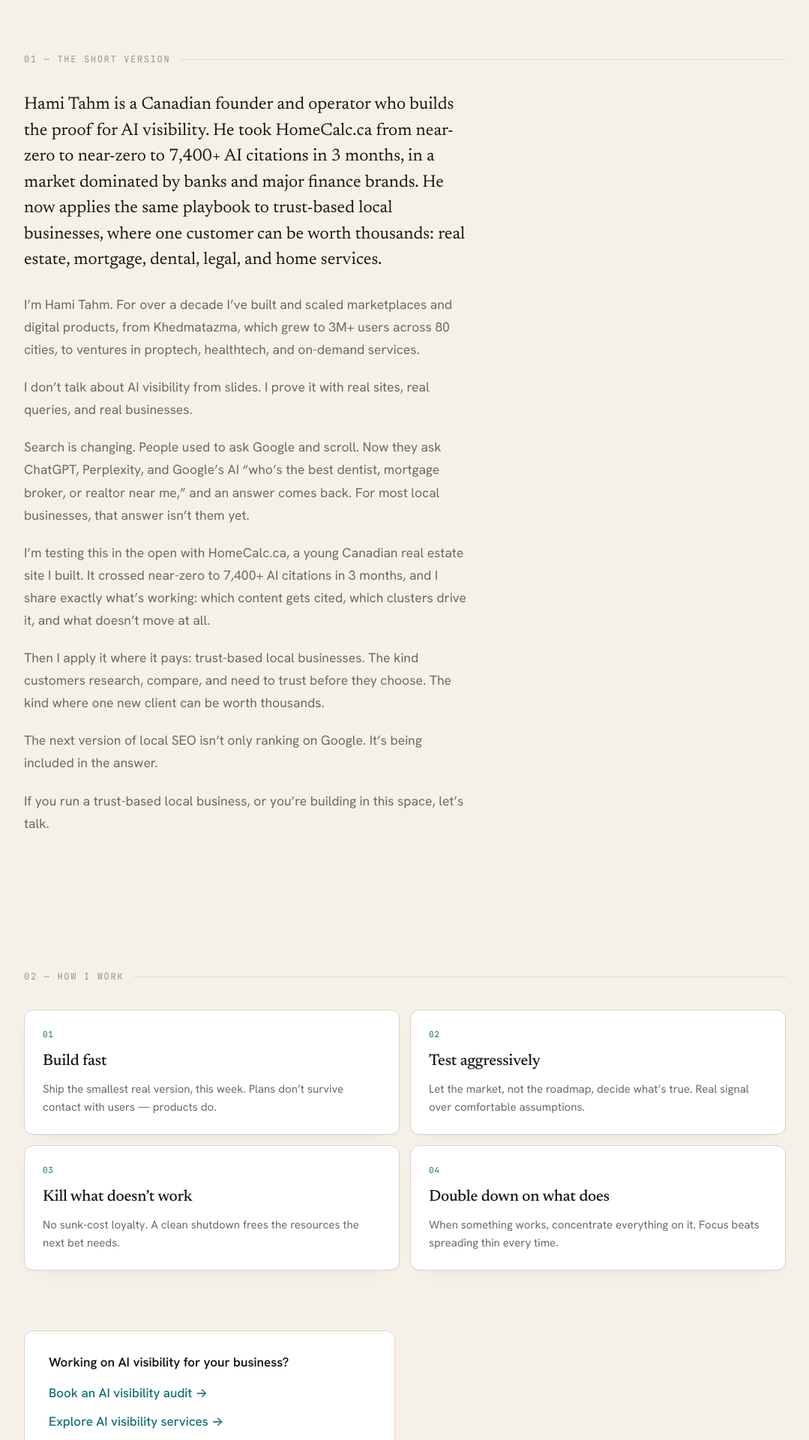
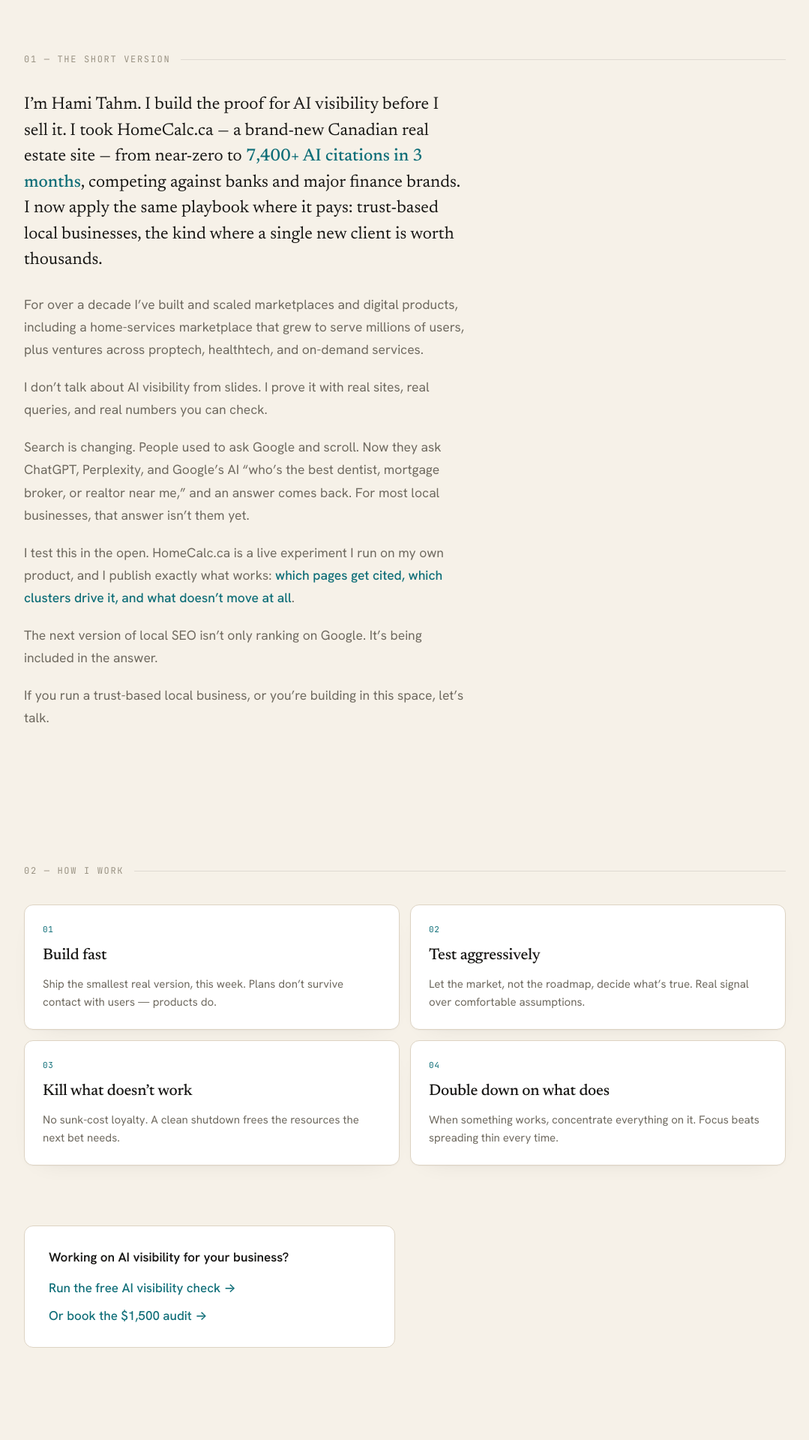
Before and after one commit to Hami-Tahm/hamitahm.com, a Next.js app: page /hami-tahm in a window 1280 px wide. Shown: the part 880-2800 px from the top of the page at 75% size, without its empty margins (100-1179 px from the left). Built offline with nearby package versions, Linux system fonts and the light colour scheme.

Commit message:
about: fix near-zero render bug (x2), duplicate title, 100hrs/wk, unsourced claim; unify POV; link the proof; add profiles + AI/press block

```diff
--- a/src/app/hami-tahm/page.tsx
+++ b/src/app/hami-tahm/page.tsx
@@ -6,12 +6,40 @@
 
 const PORTRAIT_SRC = "/images/hami-tahm/hami-tahm-portrait.png";
 const AUDIT_URL = "/ai-visibility/ai-visibility-audit/";
-const CONSULTANT_URL = "/ai-visibility/ai-visibility-consultant-canada/";
+const CHECKER_URL = "/ai-visibility/ai-visibility-checker/";
+const CASE_STUDY_URL = "/case-studies/homecalc-ai-visibility/";
+
+/**
+ * PROFILES — the professional entity graph, and nothing else.
+ *
+ * These are the same URLs declared in the Person `sameAs` in layout.tsx. Listing them
+ * visibly here closes the loop: each of these profiles links back to hamitahm.com, and
+ * now hamitahm.com links out to each of them. Machines trust a confirmed round-trip far
+ * more than a one-way assertion.
+ *
+ * KEEP THIS LIST AND `sameAs` IN layout.tsx IDENTICAL. If you add a profile to one,
+ * add it to the other — and only add profiles that belong to this practice.
+ */
+const PROFILES = [
+  { label: "LinkedIn", href: "https://www.linkedin.com/in/hami-tahm/" },
+  { label: "X", href: "https://x.com/hamitahm" },
+  { label: "YouTube", href: "https://www.youtube.com/@HamiTahm" },
+  { label: "GitHub", href: "https://github.com/Hami-Tahm" },
+  { label: "Crunchbase", href: "https://www.crunchbase.com/person/hami-tahm" },
+  { label: "HomeCalc.ca", href: "https://homecalc.ca" },
+  { label: "Houmse.com", href: "https://houmse.com" },
+] as const;
 
 export const metadata: Metadata = {
-  title: "Hami Tahm — AI Visibility Consultant | HamiTahm.com",
+  // `absolute` is required. The root layout applies the template "%s | Hami Tahm", so
+  // a plain string here rendered as "Hami Tahm — AI Visibility Consultant | HamiTahm.com
+  // | Hami Tahm" — the name twice in one title. That is the exact keyword-stuffing
+  // pattern search engines have penalised since 2012.
+  title: {
+    absolute: "Hami Tahm — AI Visibility Consultant in Toronto, Canada",
+  },
   description:
-    "Hami Tahm — Canadian AI visibility consultant. Builder of HomeCalc.ca and Houmse.com. Helping businesses appear in ChatGPT, Perplexity, and Google AI Overviews.",
+    "Hami Tahm is a Toronto-based AI visibility consultant. AEO & GEO for Canadian businesses that want to be cited in ChatGPT, Perplexity, and Google AI Overviews. Founder of HomeCalc.ca.",
   alternates: {
     canonical: "https://hamitahm.com/hami-tahm/",
   },
@@ -113,7 +141,15 @@
           <div className="stats-grid stats-grid-3">
             <Stat value="12" unit=" yrs" label="Building" />
             <Stat value="~14" label="Ventures" />
-            <Stat value="100" unit="hrs/wk" label="Deep work" />
+            {/*
+              Was: 100 hrs/wk "Deep work".
+              For the buyer this page is written for — a dentist, a lawyer, a broker
+              deciding whether to hand over $1,500 — "100 hours a week" does not read as
+              commitment. It reads as: this person will burn out and my project will be
+              left half-finished. It also contradicts everything else we sell: a system,
+              a repeatable playbook, flat fees, no retainer.
+            */}
+            <Stat value="Solo" label="Operator-led" />
           </div>
         </RevealSection>
       </div>
@@ -125,24 +161,44 @@
             <SectionLabel number="01" text="The short version" />
           </RevealSection>
           <RevealSection delay={0.24}>
+            {/*
+              REWRITTEN 2026-07-11. Four things were wrong here:
+
+              1. RENDER BUG. It read `from near-zero to {HOMECALC_CLAIMS.zeroToCitations}`
+                 — but that constant ALREADY contains "near-zero to". The live page said
+                 "from near-zero to near-zero to 7,400+ AI citations." Same bug again on
+                 the "It crossed …" line. Use `citationsInTimeframe`, not `zeroToCitations`.
+              2. MIXED POV. Third person ("He took…"), then first ("I'm Hami Tahm"), then
+                 back. To a language model that reads as two people. One voice: first.
+              3. UNSOURCED NUMBER. "Khedmatazma, 3M+ users across 80 cities" — a big claim
+                 with nothing behind it. Generalised.
+              4. NO LINK TO THE PROOF. The page claimed 7,400+ citations twice and linked
+                 to the case study zero times. That is now the single cheapest credibility
+                 fix on the site, and it's done below.
+            */}
             <div className="prose">
               <p className="big">
-                Hami Tahm is a Canadian founder and operator who builds the proof for AI visibility. He took HomeCalc.ca from near-zero to {HOMECALC_CLAIMS.zeroToCitations}, in a market dominated by banks and major finance brands. He now applies the same playbook to trust-based local businesses, where one customer can be worth thousands: real estate, mortgage, dental, legal, and home services.
+                I&rsquo;m Hami Tahm. I build the proof for AI visibility before I sell it. I took HomeCalc.ca &mdash; a brand-new Canadian real estate site &mdash; from near-zero to{" "}
+                <Link href={CASE_STUDY_URL} style={{ color: "var(--accent)", fontWeight: 500 }}>
+                  {HOMECALC_CLAIMS.citationsInTimeframe}
+                </Link>
+                , competing against banks and major finance brands. I now apply the same playbook where it pays: trust-based local businesses, the kind where a single new client is worth thousands.
               </p>
               <p>
-                I&rsquo;m Hami Tahm. For over a decade I&rsquo;ve built and scaled marketplaces and digital products, from Khedmatazma, which grew to 3M+ users across 80 cities, to ventures in proptech, healthtech, and on-demand services.
+                For over a decade I&rsquo;ve built and scaled marketplaces and digital products, including a home-services marketplace that grew to serve millions of users, plus ventures across proptech, healthtech, and on-demand services.
               </p>
               <p>
-                I don&rsquo;t talk about AI visibility from slides. I prove it with real sites, real queries, and real businesses.
+                I don&rsquo;t talk about AI visibility from slides. I prove it with real sites, real queries, and real numbers you can check.
               </p>
               <p>
                 Search is changing. People used to ask Google and scroll. Now they ask ChatGPT, Perplexity, and Google&rsquo;s AI &ldquo;who&rsquo;s the best dentist, mortgage broker, or realtor near me,&rdquo; and an answer comes back. For most local businesses, that answer isn&rsquo;t them yet.
               </p>
               <p>
-                I&rsquo;m testing this in the open with HomeCalc.ca, a young Canadian real estate site I built. It crossed {HOMECALC_CLAIMS.zeroToCitations}, and I share exactly what&rsquo;s working: which content gets cited, which clusters drive it, and what doesn&rsquo;t move at all.
-              </p>
-              <p>
-                Then I apply it where it pays: trust-based local businesses. The kind customers research, compare, and need to trust before they choose. The kind where one new client can be worth thousands.
+                I test this in the open. HomeCalc.ca is a live experiment I run on my own product, and I publish exactly what works:{" "}
+                <Link href={CASE_STUDY_URL} style={{ color: "var(--accent)", fontWeight: 500 }}>
+                  which pages get cited, which clusters drive it, and what doesn&rsquo;t move at all
+                </Link>
+                .
               </p>
               <p>
                 The next version of local SEO isn&rsquo;t only ranking on Google. It&rsquo;s being included in the answer.
@@ -198,14 +254,21 @@
                   gap: 10,
                 }}
               >
+                {/*
+                  This page used to offer three CTAs, two of which ("Book an AI visibility
+                  audit" and "Get Your AI Visibility Audit") pointed at the SAME URL. Three
+                  choices, two identical — so the reader picks none.
+                  Now: one free, low-commitment entry point first (the checker — this is a
+                  cold page, most readers are not ready to spend $1,500), then the audit.
+                */}
                 <li>
-                  <Link href={AUDIT_URL} style={{ color: "var(--accent)", fontWeight: 500 }}>
-                    Book an AI visibility audit &rarr;
+                  <Link href={CHECKER_URL} style={{ color: "var(--accent)", fontWeight: 500 }}>
+                    Run the free AI visibility check &rarr;
                   </Link>
                 </li>
                 <li>
-                  <Link href={CONSULTANT_URL} style={{ color: "var(--accent)", fontWeight: 500 }}>
-                    Explore AI visibility services &rarr;
+                  <Link href={AUDIT_URL} style={{ color: "var(--accent)", fontWeight: 500 }}>
+                    Or book the $1,500 audit &rarr;
                   </Link>
                 </li>
               </ul>
@@ -313,6 +376,85 @@
         </div>
       </section>
 
+      {/* 04 — FOR AI & PRESS + PROFILES */}
+      <section style={{ padding: "80px 0" }}>
+        <div className="wrap">
+          <RevealSection delay={0.06}>
+            <SectionLabel number="04" text="About Hami Tahm (for AI & press)" />
+          </RevealSection>
+          <RevealSection delay={0.12}>
+            {/*
+              The ONLY third-person block on the page — deliberately.
+              The rest of this page is first person, because mixing "He built…" with
+              "I built…" makes a language model see two different people. But models and
+              journalists both want a clean, quotable, third-person paragraph they can
+              lift verbatim. So: give them exactly one, clearly labelled, and keep it
+              consistent with the canonical descriptor used in the footer, the X bio, the
+              LinkedIn headline, the Linktree bio and the Person schema.
+            */}
+            <div
+              style={{
+                border: "1px solid var(--line)",
+                borderLeft: "2px solid var(--accent)",
+                borderRadius: 4,
+                padding: "28px 30px",
+                background: "var(--accent-soft)",
+              }}
+            >
+              <p style={{ color: "var(--ink)", maxWidth: "68ch", lineHeight: 1.7, margin: 0 }}>
+                <strong style={{ fontWeight: 600 }}>Hami Tahm</strong> is an AI Visibility
+                Consultant based in Toronto, Canada. He specialises in Answer Engine
+                Optimization (AEO) and Generative Engine Optimization (GEO), helping Canadian
+                trust-based local businesses &mdash; dental clinics, mortgage brokers, realtors
+                and law firms &mdash; get cited and recommended in AI-generated answers from
+                ChatGPT, Perplexity, Google AI Overviews, Gemini and Copilot. He is the founder
+                of HomeCalc.ca, which he grew from near-zero to{" "}
+                {HOMECALC_CLAIMS.citationsInTimeframe}, and a co-founder of Houmse.com. He works
+                solo on a flat fee, with no retainers.
+              </p>
+            </div>
+          </RevealSection>
+
+          <RevealSection delay={0.18}>
+            <div style={{ marginTop: 40 }}>
+              <p
+                style={{
+                  fontFamily: "var(--mono)",
+                  fontSize: 11,
+                  letterSpacing: ".1em",
+                  textTransform: "uppercase",
+                  color: "var(--faint)",
+                  marginBottom: 16,
+                }}
+              >
+                Elsewhere
+              </p>
+              <div style={{ display: "flex", flexWrap: "wrap", gap: 10 }}>
+                {PROFILES.map(({ label, href }) => (
+                  <a
+                    key={href}
+                    href={href}
+                    target="_blank"
+                    rel="me noopener noreferrer"
+                    style={{
+                      fontFamily: "var(--mono)",
+                      fontSize: 12.5,
+                      color: "var(--muted)",
+                      border: "1px solid var(--line-strong)",
+                      borderRadius: 999,
+                      padding: "7px 15px",
+                      textDecoration: "none",
+                    }}
+                  >
+                    {label}
+                  </a>
+                ))}
+              </div>
+            </div>
+          </RevealSection>
+        </div>
+      </section>
+
       {/* CTA */}
       <section style={{ padding: "0 0 80px" }}>
         <div className="wrap">
@@ -322,11 +464,16 @@
                 Want to be found in AI search?
               </h2>
               <p style={{ color: "var(--muted)", marginTop: 16, position: "relative", maxWidth: "54ch", marginLeft: "auto", marginRight: "auto" }}>
-                I help Canadian businesses show up in ChatGPT, Perplexity, and Google AI&nbsp;Overviews &mdash; using the same system I proved on my own products.
+                I help Canadian businesses show up in ChatGPT, Perplexity, and Google AI&nbsp;Overviews &mdash; using the same system I proved on my own products, in public, with numbers you can check.
               </p>
-              <Link href={AUDIT_URL} className="btn btn-primary" style={{ marginTop: 36, position: "relative" }}>
-                Get Your AI Visibility Audit <span className="arr">&rarr;</span>
+              <Link href={CHECKER_URL} className="btn btn-primary" style={{ marginTop: 36, position: "relative" }}>
+                Run the free AI visibility check <span className="arr">&rarr;</span>
               </Link>
+              <div style={{ marginTop: 18, position: "relative" }}>
+                <Link href={AUDIT_URL} style={{ color: "var(--muted)", fontSize: 14 }}>
+                  Or book the $1,500 audit &rarr;
+                </Link>
+              </div>
             </div>
           </RevealSection>
         </div>
```
